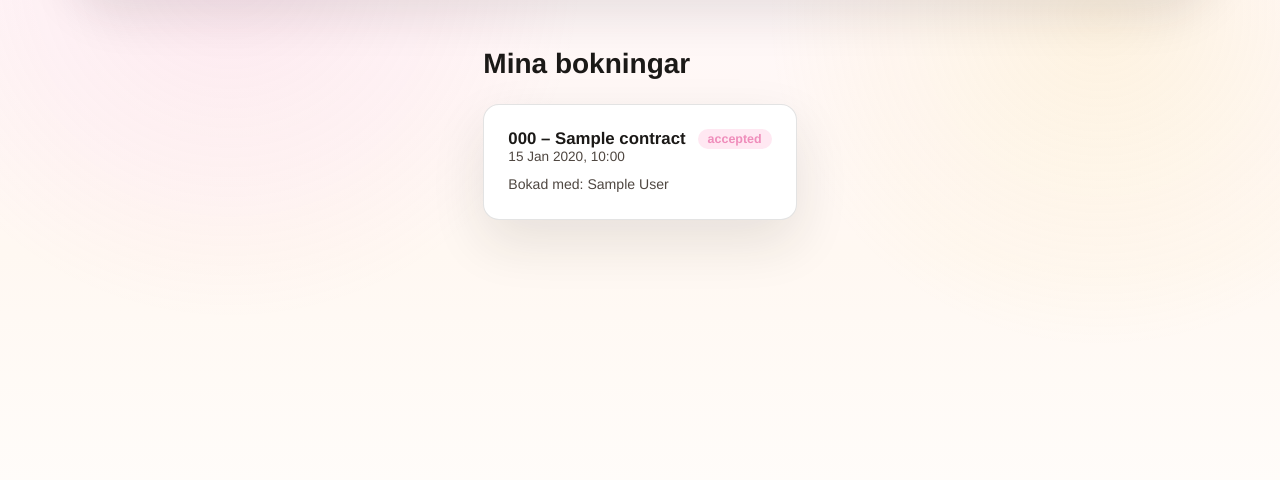
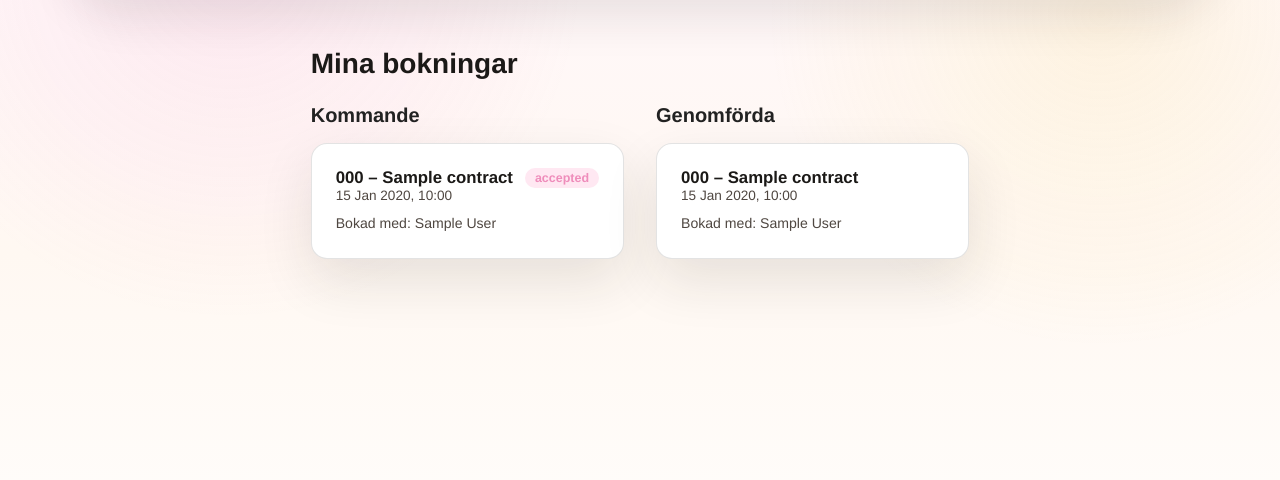
Before and after one commit to EmmaGeorge20/UNIVERSE.web, a Flask app: page /booking in a window 1280 px wide. Shown: the part 130-610 px from the top of the page. Run offline with Flask 3, Linux system fonts and the light colour scheme; the visitor is signed in with stand-in values (Sample User, id 1); a database or web service that is not in the repository returns one stand-in record (values such as "Sample title"); data that the repository does not hold is empty; some libraries are stand-ins or nearby versions.

Commit message:
Fixed booking page
Co-Authored-By: Rei Hoxhalli <230153368+Rei-222@users.noreply.github.com>

```diff
--- a/app.py
+++ b/app.py
@@ -440,29 +440,30 @@ def booking():
         return redirect(url_for("auth.login"))
 
     user_id = session["user_id"]
-    bookings = []
+    upcoming = []
+    past = []
 
     conn = get_connection()
     if conn is not None:
         try:
             cur = conn.cursor()
             cur.execute("""
-    SELECT c.id, c.status, c.meeting_time,
-           co.course_code, co.course_name,
-           sender.first_name, sender.last_name,
-           receiver.first_name, receiver.last_name,
-           c.sender_id
-    FROM contracts c
-    LEFT JOIN courses co ON co.id = c.course_id
-    JOIN users sender ON sender.id = c.sender_id
-    JOIN users receiver ON receiver.id = c.receiver_id
-    WHERE (c.sender_id = %s OR c.receiver_id = %s)
-    AND c.status = 'accepted'
-    ORDER BY c.meeting_time ASC
-""", (user_id, user_id))
-
+                SELECT c.id, c.status, c.meeting_time,
+                        co.course_code, co.course_name,
+                        sender.first_name, sender.last_name,
+                        receiver.first_name, receiver.last_name,
+                        c.sender_id
+                FROM contracts c
+                LEFT JOIN courses co ON co.id = c.course_id
+                JOIN users sender ON sender.id = c.sender_id
+                JOIN users receiver ON receiver.id = c.receiver_id
+                WHERE (c.sender_id = %s OR c.receiver_id = %s)
+                AND c.status = 'accepted'
+                AND c.meeting_time > NOW()
+                ORDER BY c.meeting_time ASC
+            """, (user_id, user_id))
             for row in cur.fetchall():
-                bookings.append({
+                upcoming.append({
                     "id":            row[0],
                     "sender_id": row[9],
                     "status":        row[1],
@@ -472,10 +473,37 @@ def booking():
                     "sender_name":   f"{row[5]} {row[6]}",
                     "receiver_name": f"{row[7]} {row[8]}",
                 })
+
+            cur.execute("""
+                SELECT c.id, c.status, c.meeting_time,
+                       co.course_code, co.course_name,
+                       sender.first_name, sender.last_name,
+                       receiver.first_name, receiver.last_name,
+                       c.sender_id
+                FROM contracts c
+                LEFT JOIN courses co ON co.id = c.course_id
+                JOIN users sender ON sender.id = c.sender_id
+                JOIN users receiver ON receiver.id = c.receiver_id
+                WHERE (c.sender_id = %s OR c.receiver_id = %s)
+                AND c.status = 'accepted'
+                AND c.meeting_time < NOW()
+                ORDER BY c.meeting_time DESC
+            """, (user_id, user_id))
+            for row in cur.fetchall():
+                past.append({
+                    "id":            row[0],
+                    "status":        row[1],
+                    "meeting_time":  row[2],
+                    "course_code":   row[3],
+                    "course_name":   row[4],
+                    "sender_name":   f"{row[5]} {row[6]}",
+                    "receiver_name": f"{row[7]} {row[8]}",
+                    "sender_id":     row[9],
+                })
             cur.close()
         finally:
             conn.close()
-    return render_template("booking.html", bookings=bookings, user_id=user_id)
+    return render_template("booking.html", upcoming=upcoming, past=past, user_id=user_id)
 
 
 @app.route("/messages")
--- a/static/style.css
+++ b/static/style.css
@@ -501,6 +501,20 @@ main.chat-page{
     color: #222;
 }
 
+/* Booking page */
+.booking-sections {
+    display: grid;
+    grid-template-columns: 1fr 1fr;
+    gap: 32px;
+    margin-top: 24px;
+}
+
+.booking-section h2 {
+    font-size: 20px;
+    margin-bottom: 16px;
+    color: #222;
+}
+
 
 
 /* =========================================================
--- a/templates/booking.html
+++ b/templates/booking.html
@@ -4,9 +4,13 @@
 <main class="search-page">
     <h1 class="search-heading">Mina bokningar</h1>
 
-    {% if bookings %}
+
+    <div class="booking-sections">
+        <div class="booking-section">
+    <h2>Kommande</h2>
+    {% if upcoming %}
     <div class="tutor-grid">
-        {% for b in bookings %}
+        {% for b in upcoming %}
         <div class="tutor-card">
             <div class="tutor-card-top">
                 <div>
@@ -30,10 +34,41 @@
         {% endfor %}
     </div>
     {% else %}
-    <div class="empty-state">
-        Du har inga bokningar än.
-    </div>
+    <p>Inga kommande bokningar.</p>
     {% endif %}
+</div>
+
+<div class="booking-section">
+    <h2>Genomförda</h2>
+    {% if past %}
+    <div class="tutor-grid">
+        {% for b in past %}
+        <div class="tutor-card">
+            <div class="tutor-card-top">
+                <div>
+                    {% if b.course_code %}
+                    <div class="tutor-name">{{ b.course_code }} – {{ b.course_name }}</div>
+                    {% else %}
+                    <div class="tutor-name">Bokning</div>
+                    {% endif %}
+                    <div class="tutor-program">{{ b.meeting_time.strftime('%d %b %Y, %H:%M') }}</div>
+                </div>
+            </div>
+            <p class="tutor-bio">
+                {% if b.sender_id == user_id %}
+                    Bokad med: {{ b.receiver_name }}
+                {% else %}
+                    Bokad med: {{ b.sender_name }}
+                {% endif %}
+            </p>
+        </div>
+        {% endfor %}
+    {% else %}
+    <p>Inga genomförda bokningar.</p>
+    {% endif %}
+   </div>
+</div>
+
 </main>
 
 {% endblock %}
```
